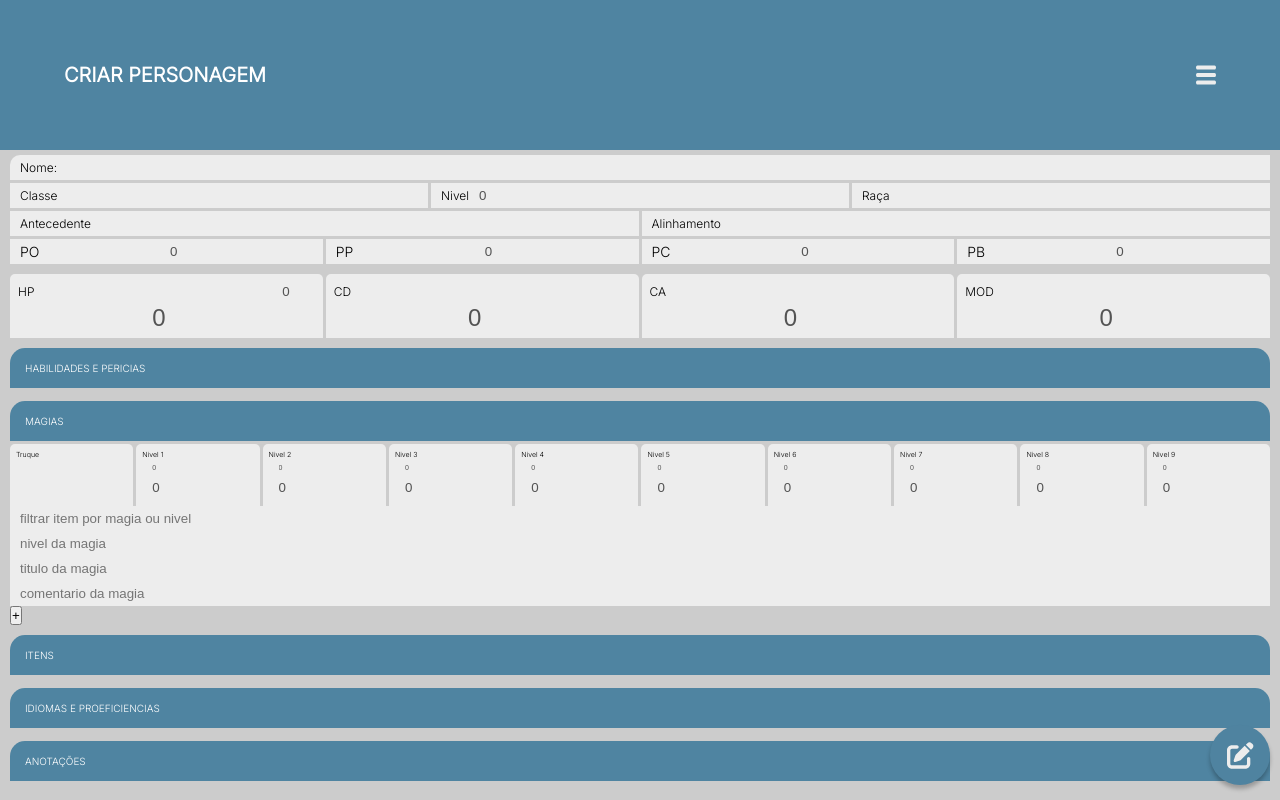
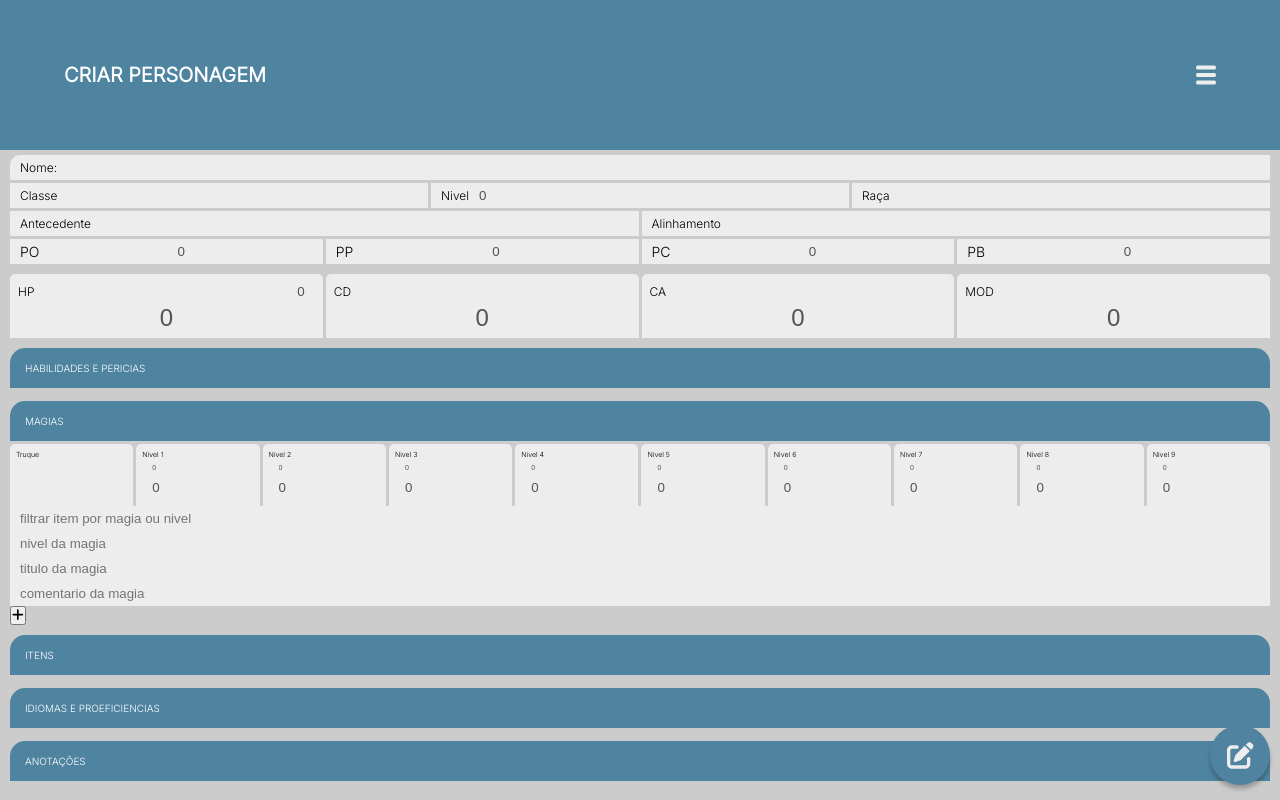
Before and after one commit to mabiiak/ficheiro-de-bolso, a React (Create React App) app: page / in a window 1280 px wide. Both pictures are taken after a click on the element "MAGIAS". Built offline with nearby package versions, Linux system fonts and the light colour scheme.

Commit message:
refactor: implementa icone plus

```diff
--- a/src/components/Magias.jsx
+++ b/src/components/Magias.jsx
@@ -1,7 +1,7 @@
 import React, { useContext, useEffect, useState } from 'react'
 import { Context } from '../context/Provider'
 import { FontAwesomeIcon } from '@fortawesome/react-fontawesome'
-import { faTrash } from '@fortawesome/free-solid-svg-icons'
+import { faTrash, faPlus } from '@fortawesome/free-solid-svg-icons'
 import Filtro from './genericos/Filtro'
 import './css/Magias.css'
 import MagicSpace from './MagicSpace'
@@ -84,7 +84,9 @@ export default function Magias() {
           value={comentarioMagia}
         />
       </div>
-      <button onClick={() => salvarMagia()}>+</button>
+      <button onClick={() => salvarMagia()}>
+        <FontAwesomeIcon icon={faPlus} />
+      </button>
 
       {lista &&
         lista.map((magia, index) => (
--- a/src/index.css
+++ b/src/index.css
@@ -31,6 +31,12 @@ input{
   width: 100%;
 }
 
+input[type="number"]::-webkit-inner-spin-button,
+input[type="number"]::-webkit-outer-spin-button {
+  -webkit-appearance: none;
+  margin: 0;
+}
+
 .clean-filter, .btn-trash {
   background-color: #EDEDED;
   border: none;
```
